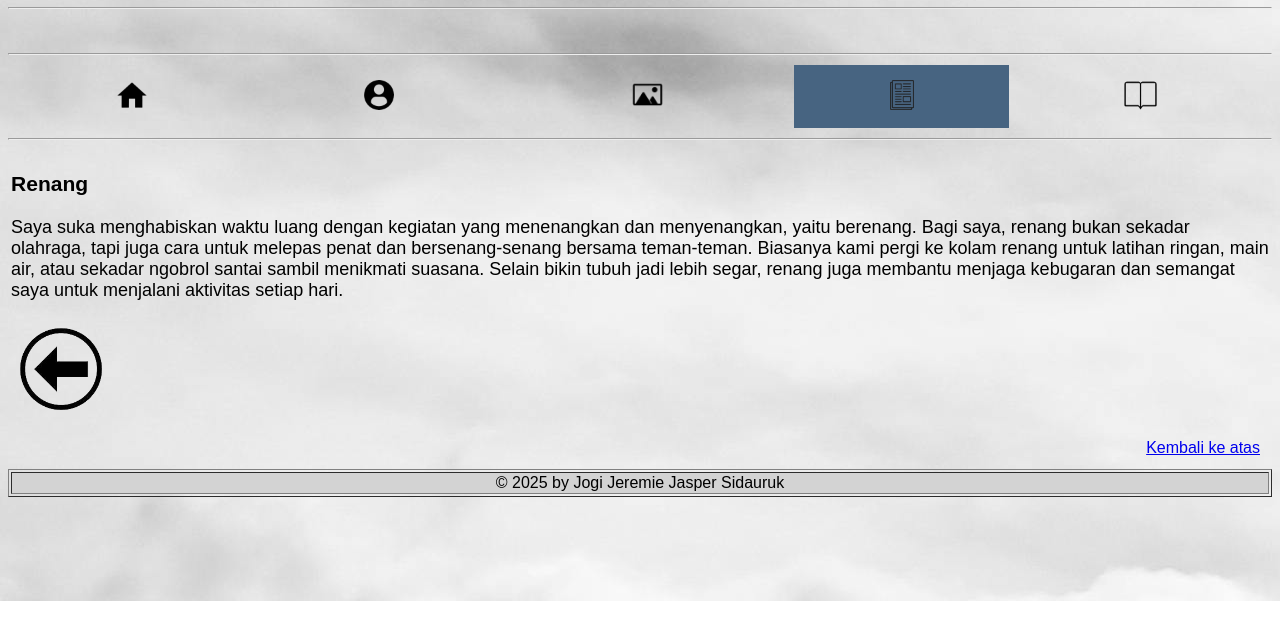
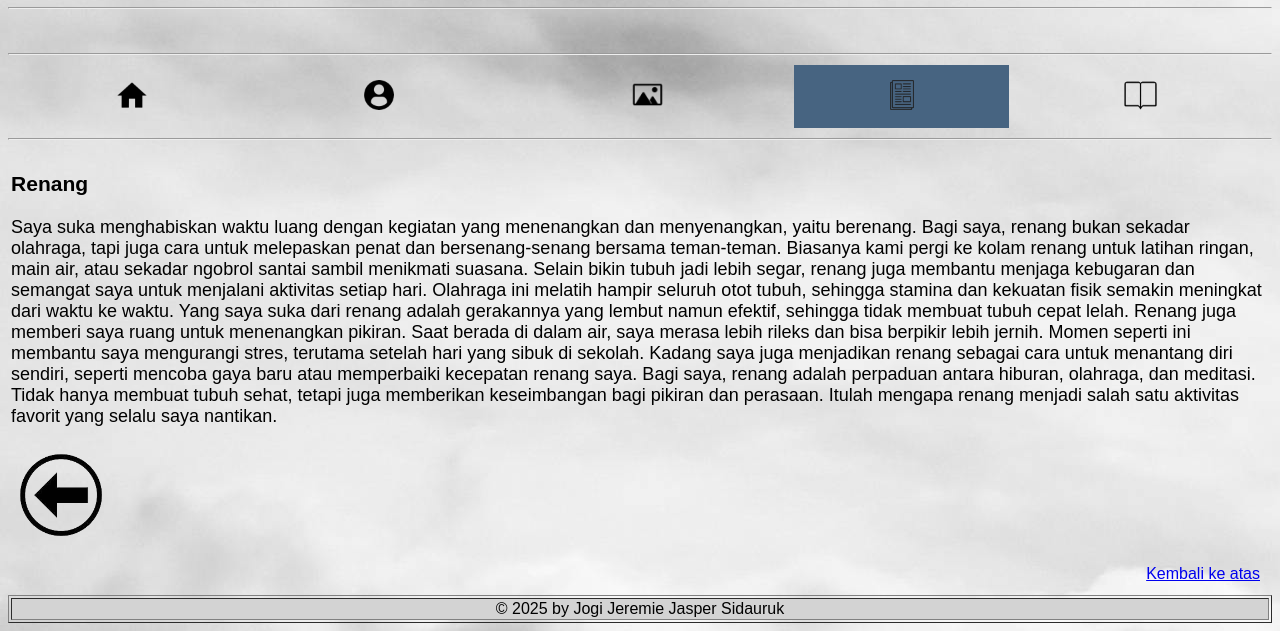
Before and after one commit to 15xsija2jogi-hash/personal-web2, a plain HTML site: page artikel3.html in a window 1280 px wide. Shown: the part 199-830 px from the top of the page. Before the commit the page ends 800 px from the top, so only its background shows below. Drawn offline with Linux system fonts and the light colour scheme.

Commit message:
Update artikel3.html

```diff
--- a/artikel3.html
+++ b/artikel3.html
@@ -41,14 +41,13 @@
         <td>
            <font size="4">
             <h3>Renang</h3>
-            <p>Saya suka menghabiskan waktu luang dengan kegiatan yang menenangkan dan menyenangkan,
-                 yaitu berenang. Bagi saya, renang bukan sekadar olahraga, tapi juga cara untuk melepas
-                  penat dan bersenang-senang bersama teman-teman. Biasanya kami pergi ke kolam renang
-                   untuk latihan ringan, main air,
-                 atau sekadar ngobrol santai sambil menikmati suasana.
-                  Selain bikin tubuh jadi lebih segar, renang juga membantu
-                   menjaga kebugaran dan semangat saya untuk menjalani aktivitas
-                    setiap hari.</p>
+            <p>Saya suka menghabiskan waktu luang dengan kegiatan yang menenangkan dan menyenangkan, yaitu berenang. Bagi saya, renang bukan sekadar olahraga, tapi juga cara untuk melepaskan penat dan bersenang-senang bersama teman-teman. Biasanya kami pergi ke kolam renang untuk latihan ringan, main air, atau sekadar ngobrol santai sambil menikmati suasana.
+
+Selain bikin tubuh jadi lebih segar, renang juga membantu menjaga kebugaran dan semangat saya untuk menjalani aktivitas setiap hari. Olahraga ini melatih hampir seluruh otot tubuh, sehingga stamina dan kekuatan fisik semakin meningkat dari waktu ke waktu. Yang saya suka dari renang adalah gerakannya yang lembut namun efektif, sehingga tidak membuat tubuh cepat lelah.
+
+Renang juga memberi saya ruang untuk menenangkan pikiran. Saat berada di dalam air, saya merasa lebih rileks dan bisa berpikir lebih jernih. Momen seperti ini membantu saya mengurangi stres, terutama setelah hari yang sibuk di sekolah. Kadang saya juga menjadikan renang sebagai cara untuk menantang diri sendiri, seperti mencoba gaya baru atau memperbaiki kecepatan renang saya.
+
+Bagi saya, renang adalah perpaduan antara hiburan, olahraga, dan meditasi. Tidak hanya membuat tubuh sehat, tetapi juga memberikan keseimbangan bagi pikiran dan perasaan. Itulah mengapa renang menjadi salah satu aktivitas favorit yang selalu saya nantikan.</p>
            </font>
            <a href="artikel.html"><img src="gambar/back-removebg-preview.png" width="100px"></a>
     </tr>
@@ -67,4 +66,5 @@
 </table>
 </font>
 </body>
+
 </html>
```
